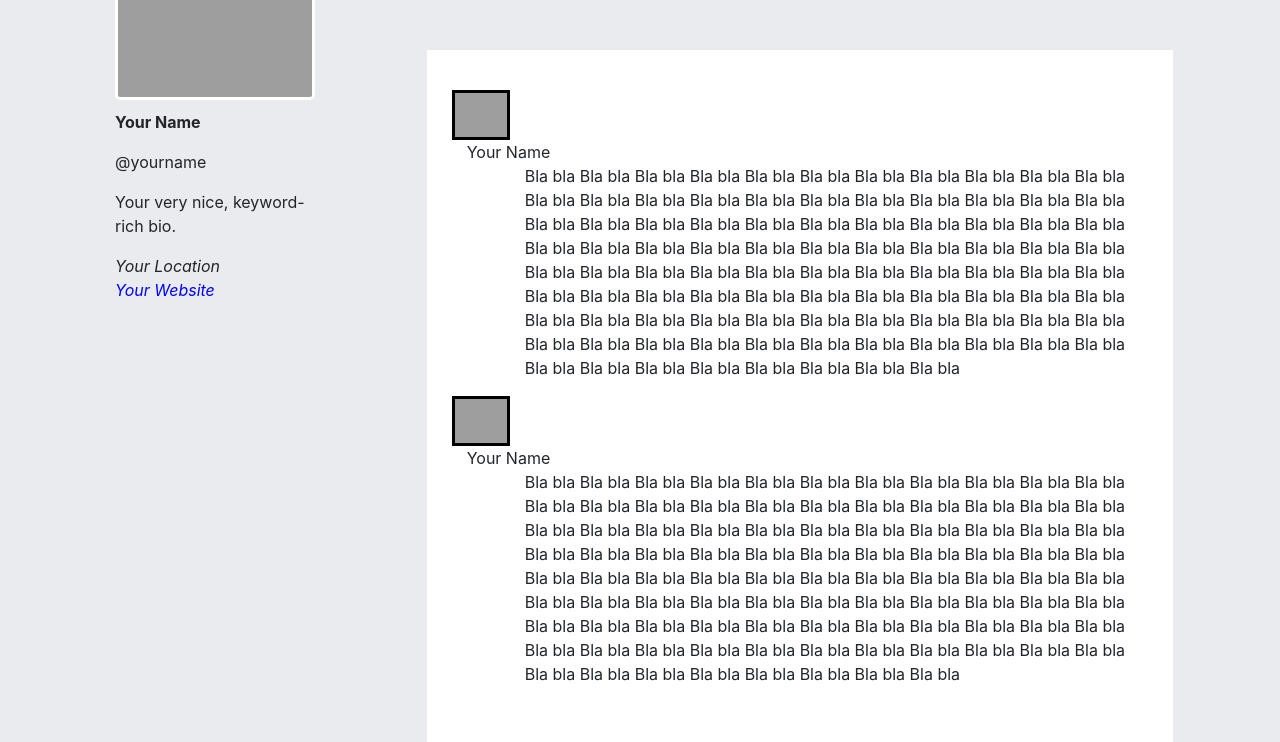
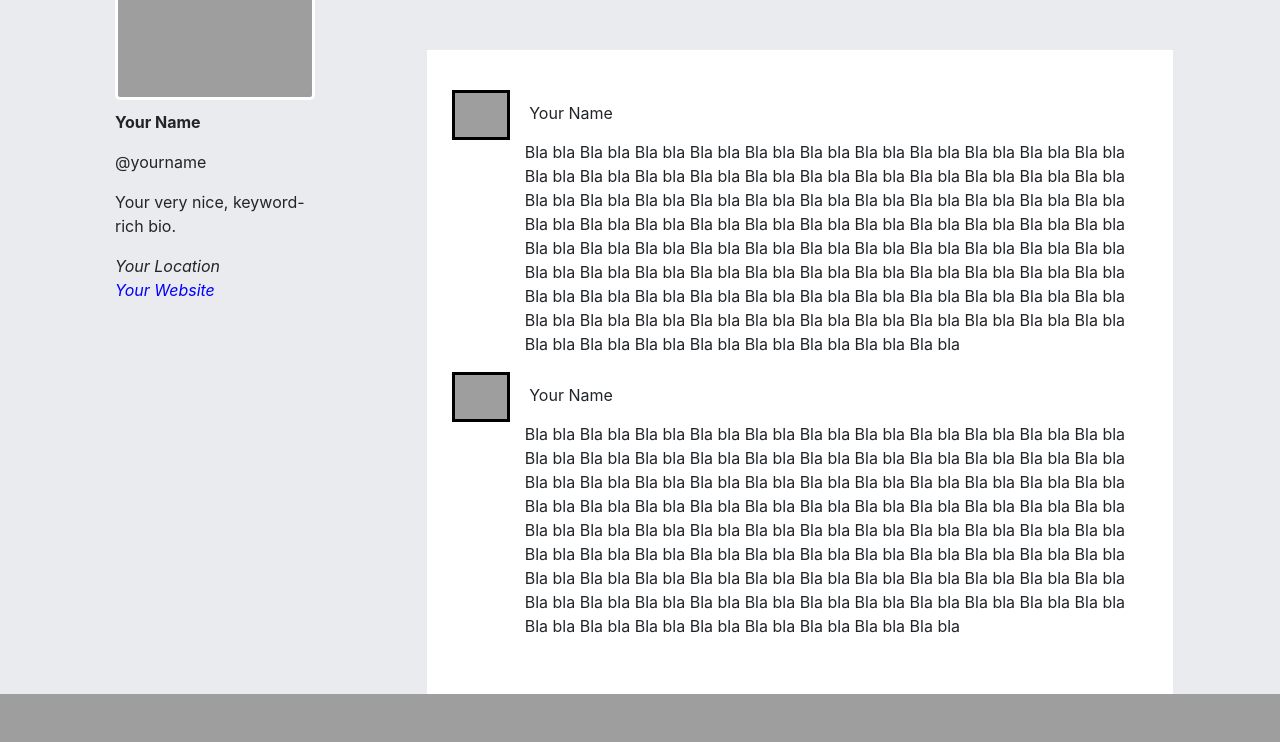
Before and after one commit to ian128/pemwebuts2019, a PHP site: page /profileView.php in a window 1280 px wide. Shown: the part 500-1242 px from the top of the page. After the commit the page ends 1194 px from the top, so only its background shows below. Run offline with PHP 8.4, Linux system fonts and the light colour scheme; some libraries are stand-ins or nearby versions; grey boxes are pictures that could not be loaded.

Commit message:
imam profile commit

```diff
--- a/view/profileView.php
+++ b/view/profileView.php
@@ -71,8 +71,11 @@
         <div class="col-md-7 offset-md-2 col-sm-7 offset-sm-1 bg-timeLine" style="margin-top:50px; padding:40px;">
                 <div class="row">
                         <div class="">
+
                             <img src="http://malvorlagen-fensterbilder.de/bilder-bunt/Micky-Maus.jpg" class="col-md-1 col-sm-2" style="padding:0px; width:80px; height:50px; border: black solid"  alt="">
-                            <p class="col-md-4 col-sm-4" style="margin-bottom:0px; margin-right:0px;">Your Name</p>
+
+                                <span class="col-md-4 col-sm-4" style="margin-bottom:0px; margin-right:0px;">Your Name</span>
+
                             <p class="col-md-11 offset-md-1" style="padding-top:0px">Bla bla Bla bla Bla bla Bla bla Bla bla Bla bla Bla bla Bla bla
                             Bla bla Bla bla Bla bla Bla bla Bla bla Bla bla Bla bla Bla bla Bla bla Bla bla Bla bla Bla bla Bla bla Bla bla Bla bla Bla bla
                             Bla bla Bla bla Bla bla Bla bla Bla bla Bla bla Bla bla Bla bla Bla bla Bla bla Bla bla Bla bla Bla bla Bla bla Bla bla Bla bla
@@ -83,7 +86,7 @@
                         </div>
                         <div class="">
                         <img src="http://malvorlagen-fensterbilder.de/bilder-bunt/Micky-Maus.jpg" class="col-md-1" style="padding:0px; width:80px; height:50px; border: black solid"  alt="">
-                            <p class="col-md-4" style="margin-bottom:0px;">Your Name</p>
+                            <span class="col-md-4" style="margin-bottom:0px;">Your Name</span>
                             <p class="col-md-11 offset-md-1" style="padding-top:0px">Bla bla Bla bla Bla bla Bla bla Bla bla Bla bla Bla bla Bla bla
                             Bla bla Bla bla Bla bla Bla bla Bla bla Bla bla Bla bla Bla bla Bla bla Bla bla Bla bla Bla bla Bla bla Bla bla Bla bla Bla bla
                             Bla bla Bla bla Bla bla Bla bla Bla bla Bla bla Bla bla Bla bla Bla bla Bla bla Bla bla Bla bla Bla bla Bla bla Bla bla Bla bla
```
